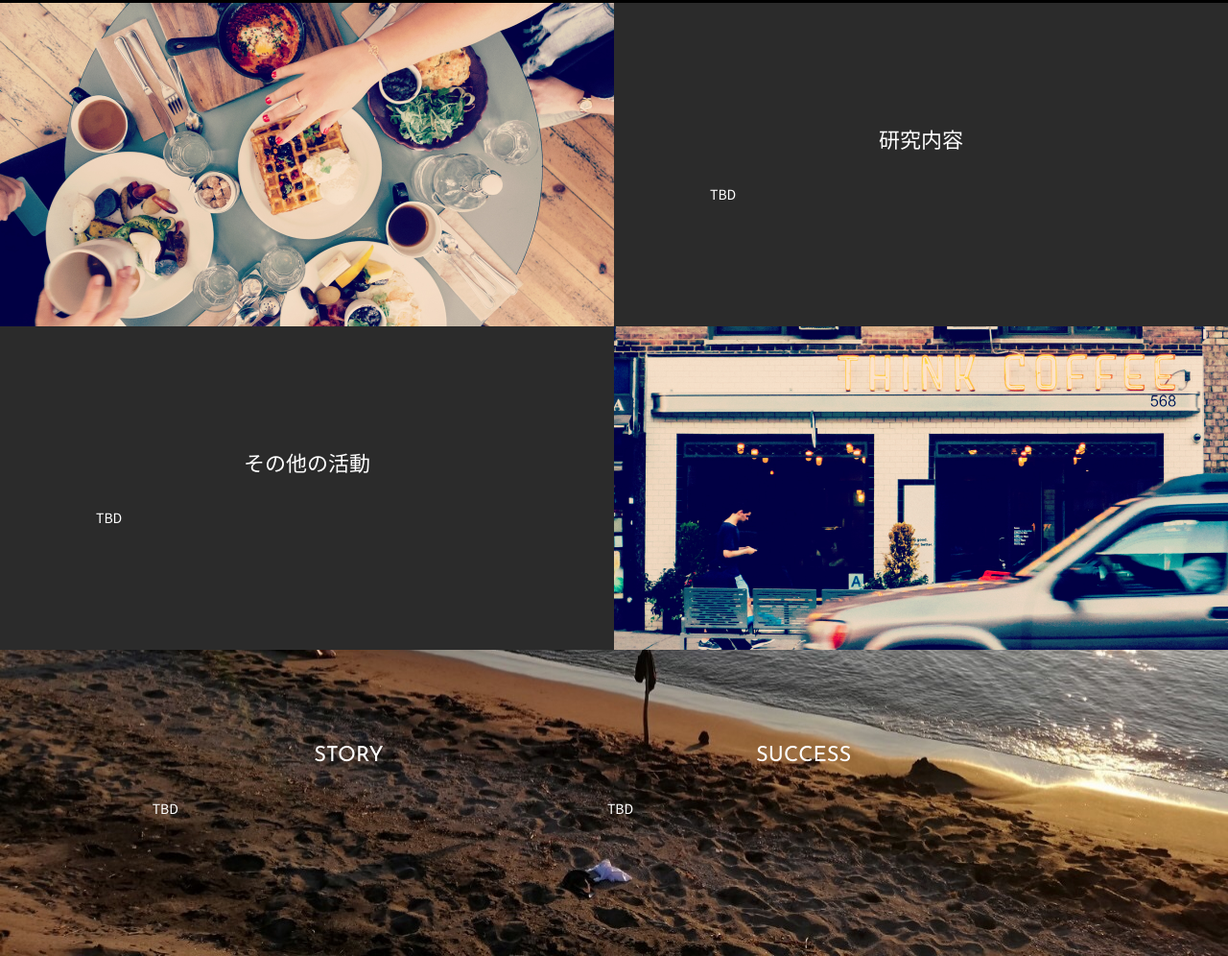
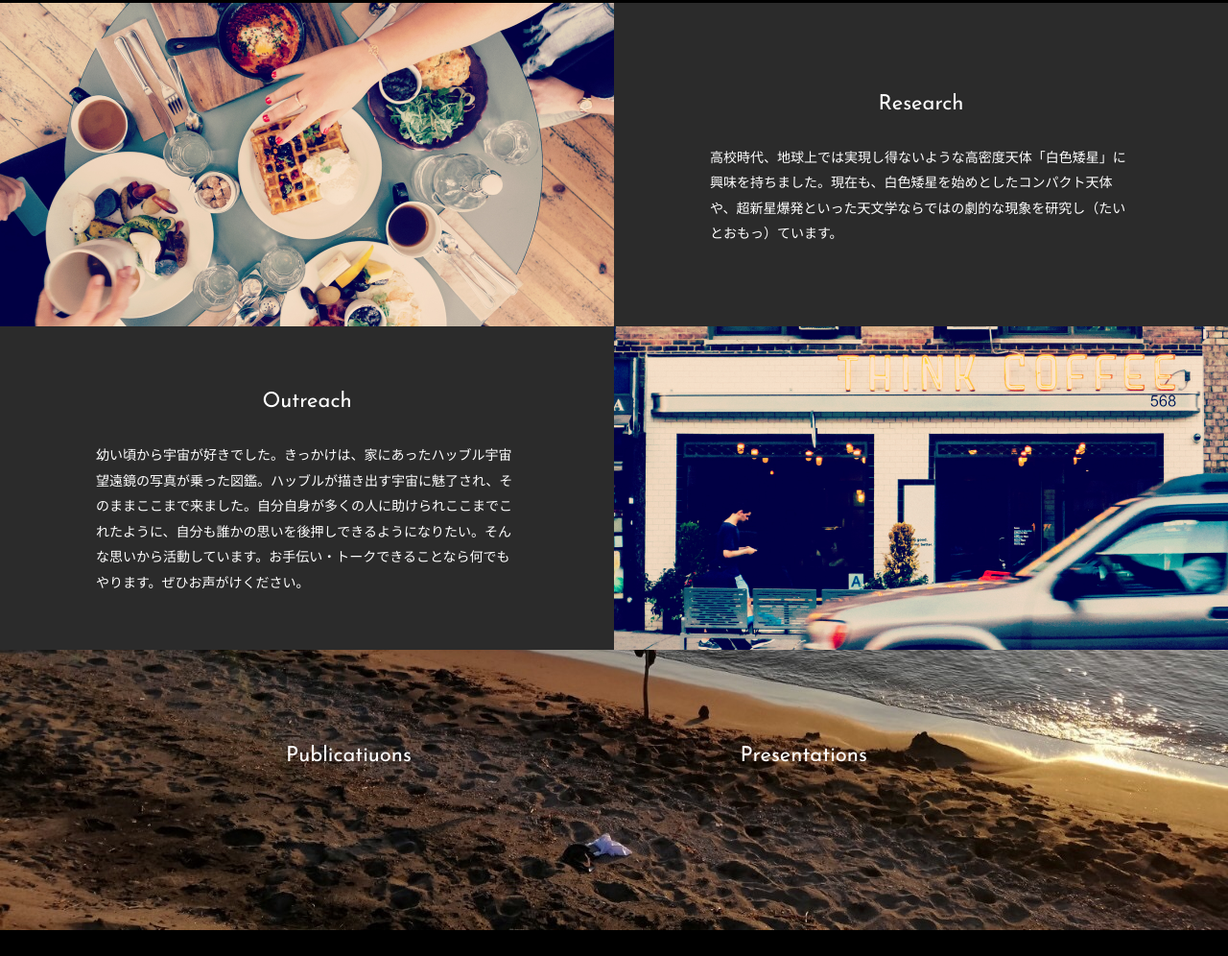
Before and after one commit to Seiji0314/Seiji0314.github.io, a plain HTML site: page index.html in a window 1280 px wide. Shown: the part 803-1799 px from the top of the page at 96% size. Drawn offline with nearby package versions, Linux system fonts and the light colour scheme.

Commit message:
Update index.html

```diff
--- a/index.html
+++ b/index.html
@@ -52,8 +52,8 @@
 		<p class="bg"><img src="images/sec02_01.jpg" alt=""></p>
 		<div class="txt">
 			<div class="vMid">
-				<h2> 研究内容 </h2>
-				<p> TBD </p>
+				<h2> Research </h2>
+				<p> 高校時代、地球上では実現し得ないような高密度天体「白色矮星」に興味を持ちました。現在も、白色矮星を始めとしたコンパクト天体や、超新星爆発といった天文学ならではの劇的な現象を研究し（たいとおもっ）ています。</p>
 			</div>
 		</div>
 	</div>
@@ -61,8 +61,8 @@
 		<p class="bg"><img src="images/sec02_02.jpg" alt=""></p>
 		<div class="txt">
 			<div class="vMid">
-				<h2> その他の活動</h2>
-				<p> TBD </p>
+				<h2> Outreach </h2>
+				<p> 幼い頃から宇宙が好きでした。きっかけは、家にあったハッブル宇宙望遠鏡の写真が乗った図鑑。ハッブルが描き出す宇宙に魅了され、そのままここまで来ました。自分自身が多くの人に助けられここまでこれたように、自分も誰かの思いを後押しできるようになりたい。そんな思いから活動しています。お手伝い・トークできることなら何でもやります。ぜひお声がけください。 </p>
 			</div>
 		</div>
 	</div>
@@ -99,12 +99,12 @@
 	<div class="inner">
 		<ul class="col2">
 			<li>
-				<h2>STORY</h2>
-				<p> TBD </p>
+				<h2>Publicatiuons</h2>
+				<p>  </p>
 			</li>
 			<li>
-				<h2>SUCCESS</h2>
-				<p> TBD </p>
+				<h2> Presentations </h2>
+				<p>  </p>
 			</li>
 		</ul>
 	</div>
@@ -126,6 +126,8 @@
 					<dd><p><a href="http://www.tohoku.ac.jp/japanese/" target="_blank">東北大学理学部</a></p><p><a href="http://www.tohoku.ac.jp/japanese/" target="_blank"></a></p><p><a href="https://www.astr.tohoku.ac.jp" target="_blank">宇宙地球物理学科天文学コース</a></p> 4年(2022.04~)</dd>
 					<dt>出身</dt>
 					<dd>兵庫県姫路市 姫路城のみえる町</dd>
+					<dt>連絡先</dt>
+					<dd>seiji.toshikage -at- astr.tohoku.ac.jp</dd>
 				</dl>
 			</li>
 			<li>
```
